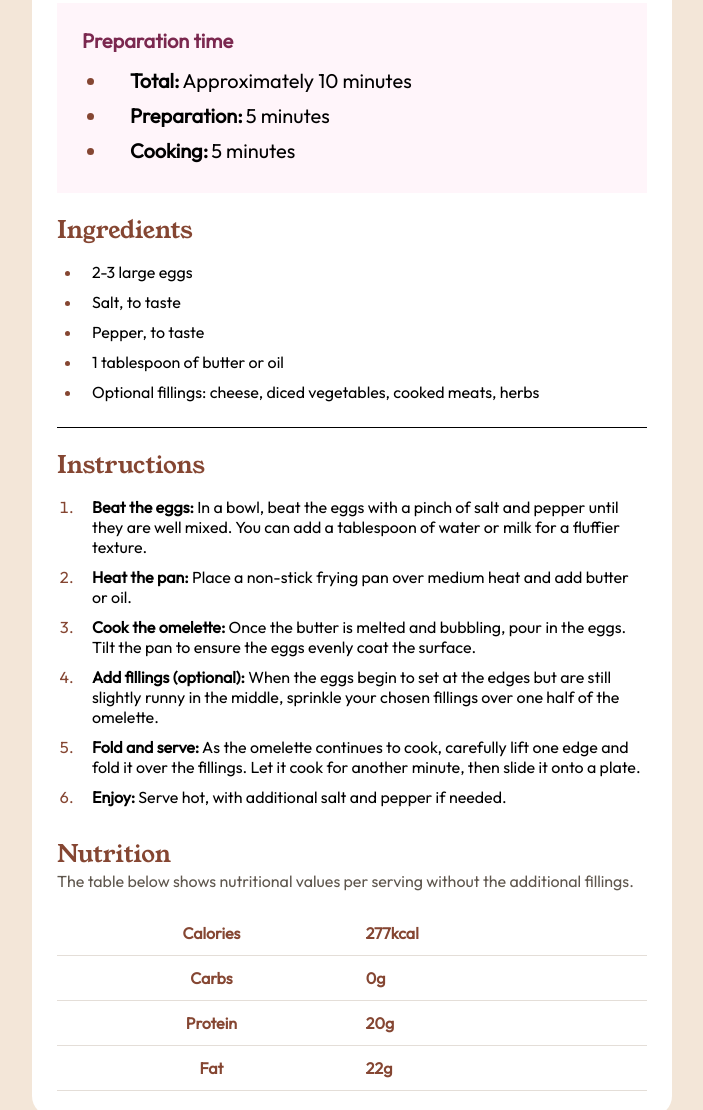
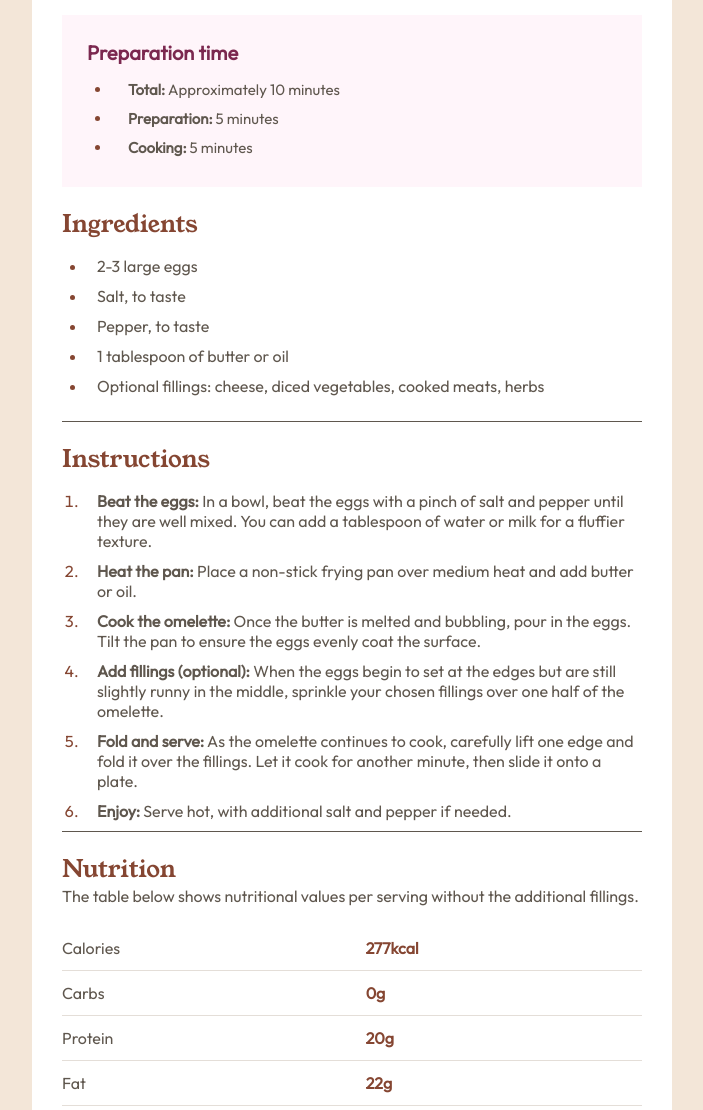
Before and after one commit to DevAb09/Recipe-Page, a plain HTML site: page index.html in a window 1280 px wide. Shown: the part 547-1657 px from the top of the page, without its empty margins (288-991 px from the left). Drawn offline with Linux system fonts and the light colour scheme; files whose address does not match are found by name.

Commit message:
Update style.css

```diff
--- a/style.css
+++ b/style.css
@@ -19,7 +19,7 @@ body{
     width: clamp(400px, 50vw, 700px);
     margin: 5em auto;
     background-color: white;
-    padding: 25px;
+    padding: 30px;
     border-radius: 20px;
     display: flex;
     flex-direction: column;
@@ -33,6 +33,8 @@ body{
 
 .container h1 {
     font-family: "Young Serif", serif;
+    font-size: 40px;
+    font-weight: 500;
     margin-top: 10px;
     margin-bottom: 0px;
     padding-bottom: 0px;
@@ -49,7 +51,7 @@ body{
     background-color: hsl(330, 100%, 98%);
     padding: 40px;
     padding-bottom: 20px;
-    font-size: 20px;
+    font-size: 15px;
 }
 
 .preparation h2 {
@@ -63,8 +65,8 @@ body{
 span.bold {
     font-weight: bold;
     padding-right: 3px;
-    padding-left: 13px;
-    color: black;
+    padding-left: 6px;
+    color: hsl(30, 10%, 34%);
 }
 
 ul {
@@ -81,7 +83,7 @@ li {
 .ingredients-container h2 {
     font-family: "Young Serif", serif;
     color: hsl(14, 45%, 36%);
-    font-weight: 550;}
+    font-weight: 570;}
 
 .ingredients-container ul {
     margin-left: 12px;
@@ -103,13 +105,16 @@ ul li {
 
 .ingredients-container {
     color:hsl(14, 45%, 36%);
-    border-bottom: 1px solid black;
+    border-bottom: 1px solid hsl(30, 10%, 34%);
 }
 
+.instructions-container {
+    border-bottom: 1px solid hsl(30, 10%, 34%);
+}
 .instructions-container h2{
     font-family: "Young Serif", serif;
     color: hsl(14, 45%, 36%);
-    font-weight: 550;
+    font-weight: 570;
 }
 
 .instructions-container li {
@@ -119,7 +124,7 @@ ul li {
 
 
 .instruction {
-    color: black;
+    color: hsl(30, 10%, 34%);
 
 }
 
@@ -139,7 +144,7 @@ ol li {padding-left: 15px;}
 .Nutrition-container h2 {
     font-family: "Young Serif", serif;
     color: hsl(14, 45%, 36%);
-    font-weight: 550;}
+    font-weight: 570;}
 
 .nutrition-table {
     width: 100%;
@@ -149,6 +154,10 @@ ol li {padding-left: 15px;}
     color: hsl(14, 45%, 36%);
 }
 
+.nutrition-table th{ color:hsl(30, 10%, 34%);
+    font-weight: 100;
+
+text-align: left;}
 .nutrition-table th,
 .nutrition-table td {
     padding: 12px 0;
@@ -159,4 +168,3 @@ ol li {padding-left: 15px;}
     font-weight: bold;
     color: hsl(14, 45%, 36%);
 }
-  }
```
